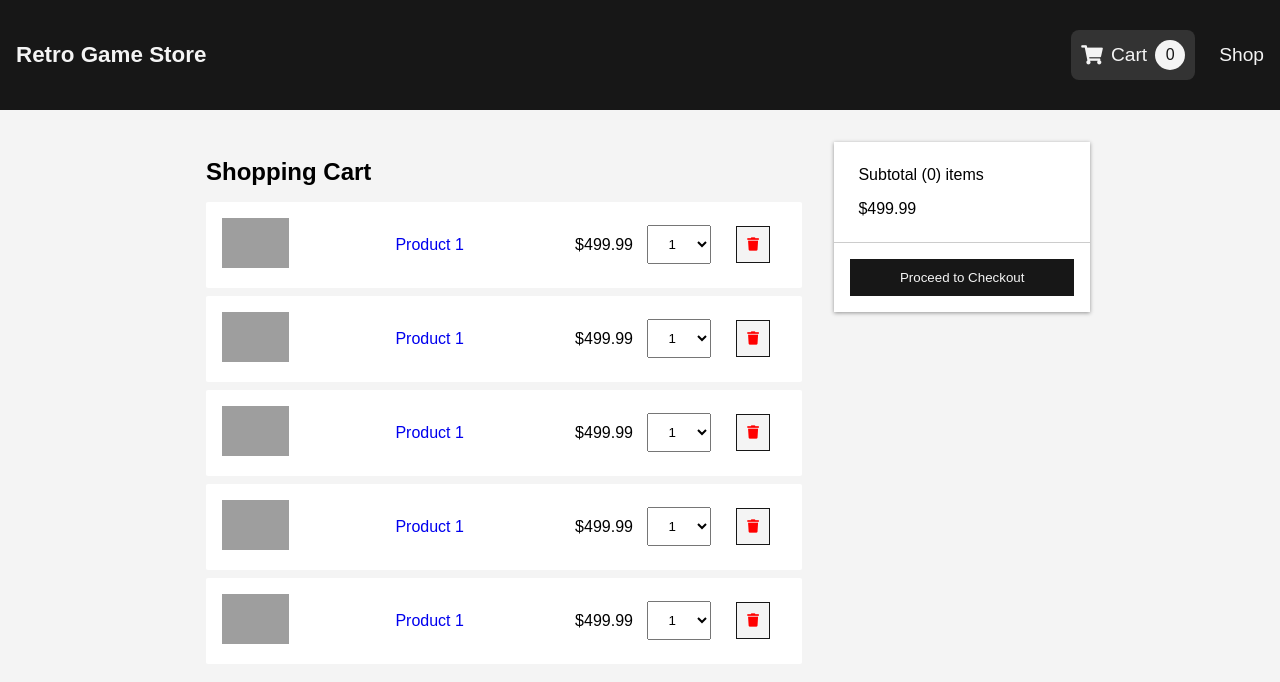
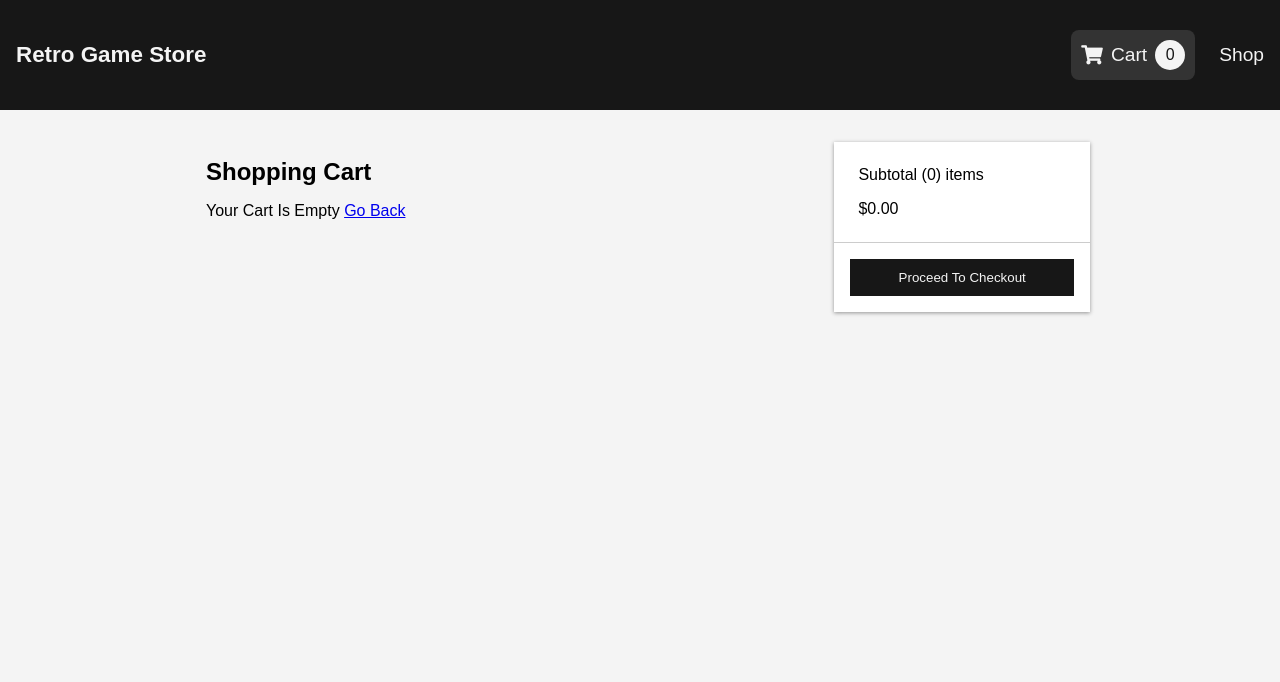
Before and after one commit to tdyleuth/ecommerce-mern-app, a React (Create React App) app in the folder client/: page /cart in a window 1280 px wide. Shown: the top 682 px of the page. Built offline with nearby package versions, Linux system fonts and the light colour scheme; grey boxes are pictures that could not be loaded.

Commit message:
Setup HomeScreen,ProductScreen, and CartScreen functionality

```diff
--- a/client/src/components/CartItem.js
+++ b/client/src/components/CartItem.js
@@ -2,30 +2,31 @@
 import './CartItem.css';
 import { Link } from 'react-router-dom';
 
-const CartItem = () => {
+const CartItem = ({ item, qtyChangeHandler, removeHandler }) => {
     return (
         <div className='cartitem'>
-            <div className='cartItem__image'>
-                <img
-                    src='https://images.unsplash.com/photo-1591462391994-cb7614f54aff?ixid=MXwxMjA3fDB8MHxwaG90by1wYWdlfHx8fGVufDB8fHw%3D&ixlib=rb-1.2.1&auto=format&fit=crop&w=1650&q=80'
-                    alt='Nintendo Entertainment System'
-                />
+            <div className='cartitem__image'>
+                <img src={item.imageUrl} alt={item.name} />
             </div>
-
-            <Link to={`/product/${111}`} className='cartitem__name'>
-                <p>Product 1</p>
+            <Link to={`/product/${item.product}`} className='cartItem__name'>
+                <p>{item.name}</p>
             </Link>
-
-            <p className='cartitem__price'>$499.99</p>
-
-            <select className='cartitem__select'>
-                <option value='1'>1</option>
-                <option value='2'>2</option>
-                <option value='3'>3</option>
-                <option value='4'>4</option>
+            <p className='cartitem__price'>${item.price}</p>
+            <select
+                value={item.qty}
+                onChange={(e) => qtyChangeHandler(item.product, e.target.value)}
+                className='cartItem__select'
+            >
+                {[...Array(item.countInStock).keys()].map((x) => (
+                    <option key={x + 1} value={x + 1}>
+                        {x + 1}
+                    </option>
+                ))}
             </select>
-            <button className='cartitem__deleteBtn'>
-                {' '}
+            <button
+                className='cartItem__deleteBtn'
+                onClick={() => removeHandler(item.product)}
+            >
                 <i className='fas fa-trash'></i>
             </button>
         </div>
--- a/client/src/components/Product.js
+++ b/client/src/components/Product.js
@@ -2,25 +2,17 @@
 import './Product.css';
 import { Link } from 'react-router-dom';
 
-const Product = () => {
+const Product = ({ imageUrl, name, price, description, productId }) => {
     return (
         <div className='product'>
-            <img
-                src='https://images.unsplash.com/photo-1591462391994-cb7614f54aff?ixid=MXwxMjA3fDB8MHxwaG90by1wYWdlfHx8fGVufDB8fHw%3D&ixlib=rb-1.2.1&auto=format&fit=crop&w=1650&q=80'
-                alt='Nintendo Entertainment System'
-            />
+            <img src={imageUrl} alt={name} />
             <div className='product__info'>
-                <p className='info__name'>Nintendo Entertainment System</p>
+                <p className='info__name'>{name}</p>
                 <p className='info__description'>
-                    The Nintendo Entertainment System (NES) is an 8-bit
-                    third-generation home video game console produced by
-                    Nintendo. Nintendo first released it in Japan as the Family
-                    Computer,[a] commonly known as the Famicom,[b] in 1983. The
-                    NES, a remodelled version, was released internationally in
-                    the following years.
+                    {description.substring(0, 150)}...
                 </p>
-                <p className='info__price'>$122.99</p>
-                <Link to={`/product/${111}`} className='info__button'>
+                <p className='info__price'>${price}</p>
+                <Link to={`/product/${productId}`} className='info__button'>
                     View
                 </Link>
             </div>
--- a/client/src/screens/CartScreen.js
+++ b/client/src/screens/CartScreen.js
@@ -1,30 +1,72 @@
-import React from 'react';
+import { useEffect } from 'react';
+import { useDispatch, useSelector } from 'react-redux';
+import { Link } from 'react-router-dom';
 import './CartScreen.css';
+
 import CartItem from '../components/CartItem';
 
+// Actions
+import { addToCart, removeFromCart } from '../redux/actions/cartActions';
+
 const CartScreen = () => {
+    const dispatch = useDispatch();
+
+    const cart = useSelector((state) => state.cart);
+    const { cartItems } = cart;
+
+    useEffect(() => {}, []);
+
+    const qtyChangeHandler = (id, qty) => {
+        dispatch(addToCart(id, qty));
+    };
+
+    const removeFromCartHandler = (id) => {
+        dispatch(removeFromCart(id));
+    };
+
+    const getCartCount = () => {
+        return cartItems.reduce((qty, item) => Number(item.qty) + qty, 0);
+    };
+
+    const getCartSubTotal = () => {
+        return cartItems
+            .reduce((price, item) => price + item.price * item.qty, 0)
+            .toFixed(2);
+    };
+
     return (
+        <>
             <div className='cartscreen'>
                 <div className='cartscreen__left'>
                     <h2>Shopping Cart</h2>
 
-                <CartItem />
-                <CartItem />
-                <CartItem />
-                <CartItem />
-                <CartItem />
+                    {cartItems.length === 0 ? (
+                        <div>
+                            Your Cart Is Empty <Link to='/'>Go Back</Link>
+                        </div>
+                    ) : (
+                        cartItems.map((item) => (
+                            <CartItem
+                                key={item.product}
+                                item={item}
+                                qtyChangeHandler={qtyChangeHandler}
+                                removeHandler={removeFromCartHandler}
+                            />
+                        ))
+                    )}
                 </div>
 
                 <div className='cartscreen__right'>
                     <div className='cartscreen__info'>
-                    <p>Subtotal (0) items</p>
-                    <p>$499.99</p>
+                        <p>Subtotal ({getCartCount()}) items</p>
+                        <p>${getCartSubTotal()}</p>
                     </div>
                     <div>
-                    <button>Proceed to Checkout</button>
+                        <button>Proceed To Checkout</button>
                     </div>
                 </div>
             </div>
+        </>
     );
 };
 
--- a/client/src/screens/HomeScreen.js
+++ b/client/src/screens/HomeScreen.js
@@ -18,14 +18,22 @@
         <div className='homescreen'>
             <h2 className='homescreen__title'>Latest Products</h2>
             <div className='homescreen__products'>
-                <Product />
-                <Product />
-                <Product />
-                <Product />
-                <Product />
-                <Product />
-                <Product />
-                <Product />
+                {loading ? (
+                    <h2>Loading...</h2>
+                ) : error ? (
+                    <h2>{error}</h2>
+                ) : (
+                    products.map((product) => (
+                        <Product
+                            key={product._id}
+                            productId={product._id}
+                            imageUrl={product.imageUrl}
+                            description={product.description}
+                            price={product.price}
+                            name={product.name}
+                        />
+                    ))
+                )}
             </div>
         </div>
     );
--- a/client/src/screens/ProductScreen.js
+++ b/client/src/screens/ProductScreen.js
@@ -1,53 +1,88 @@
-import React from 'react';
 import './ProductScreen.css';
+import { useState, useEffect } from 'react';
+import { useSelector, useDispatch } from 'react-redux';
 
-const ProductScreen = () => {
+// Actions
+import { getProductDetails } from '../redux/actions/productActions';
+import { addToCart } from '../redux/actions/cartActions';
+
+const ProductScreen = ({ match, history }) => {
+    const [qty, setQty] = useState(1);
+    const dispatch = useDispatch();
+
+    const productDetails = useSelector((state) => state.getProductDetails);
+    const { loading, error, product } = productDetails;
+
+    useEffect(() => {
+        if (product && match.params.id !== product._id) {
+            dispatch(getProductDetails(match.params.id));
+        }
+    }, [dispatch, match, product]);
+
+    const addToCartHandler = () => {
+        dispatch(addToCart(product._id, qty));
+        history.push(`/cart`);
+    };
+
     return (
         <div className='productscreen'>
+            {loading ? (
+                <h2>Loading...</h2>
+            ) : error ? (
+                <h2>{error}</h2>
+            ) : (
+                <>
                     <div className='productscreen__left'>
                         <div className='left__image'>
-                    <img
-                        src='https://images.unsplash.com/photo-1591462391994-cb7614f54aff?ixid=MXwxMjA3fDB8MHxwaG90by1wYWdlfHx8fGVufDB8fHw%3D&ixlib=rb-1.2.1&auto=format&fit=crop&w=1650&q=80'
-                        alt='Nintendo Entertainment System'
-                    />
+                            <img src={product.imageUrl} alt={product.name} />
                         </div>
-
                         <div className='left__info'>
-                    <p className='left__name'>Product 1</p>
-                    <p>Price: $199.99</p>
+                            <p className='left__name'>{product.name}</p>
+                            <p>Price: ${product.price}</p>
+                            <p>Description: {product.description}</p>
+                        </div>
+                    </div>
+                    <div className='productscreen__right'>
+                        <div className='right__info'>
                             <p>
-                        The Nintendo Entertainment System (NES) is an 8-bit
-                        third-generation home video game console produced by
-                        Nintendo. Nintendo first released it in Japan as the
-                        Family Computer,[a] commonly known as the Famicom,[b] in
-                        1983. The NES, a remodelled version, was released
-                        internationally in the following years.
+                                Price:
+                                <span>${product.price}</span>
+                            </p>
+                            <p>
+                                Status:
+                                <span>
+                                    {product.countInStock > 0
+                                        ? 'In Stock'
+                                        : 'Out of Stock'}
+                                </span>
+                            </p>
+                            <p>
+                                Qty
+                                <select
+                                    value={qty}
+                                    onChange={(e) => setQty(e.target.value)}
+                                >
+                                    {[
+                                        ...Array(product.countInStock).keys(),
+                                    ].map((x) => (
+                                        <option key={x + 1} value={x + 1}>
+                                            {x + 1}
+                                        </option>
+                                    ))}
+                                </select>
+                            </p>
+                            <p>
+                                <button
+                                    type='button'
+                                    onClick={addToCartHandler}
+                                >
+                                    Add To Cart
+                                </button>
                             </p>
                         </div>
                     </div>
-
-            <div className='productscreen__right'>
-                <div className='right__info'>
-                    <p>
-                        Price: <span>$199.99</span>
-                    </p>
-                    <p>
-                        Status <span>In Stock</span>
-                    </p>
-                    <p>
-                        Qty:
-                        <select>
-                            <option value='1'>1</option>
-                            <option value='2'>2</option>
-                            <option value='3'>3</option>
-                            <option value='4'>4</option>
-                        </select>
-                    </p>
-                    <p>
-                        <button type='button'>Add To Cart</button>
-                    </p>
-                </div>
-            </div>
+                </>
+            )}
         </div>
     );
 };
```
Also changed, not shown: 2 other files (tests, documents, lock files or other folders). Lines whose indentation alone changed are shown as unchanged.
